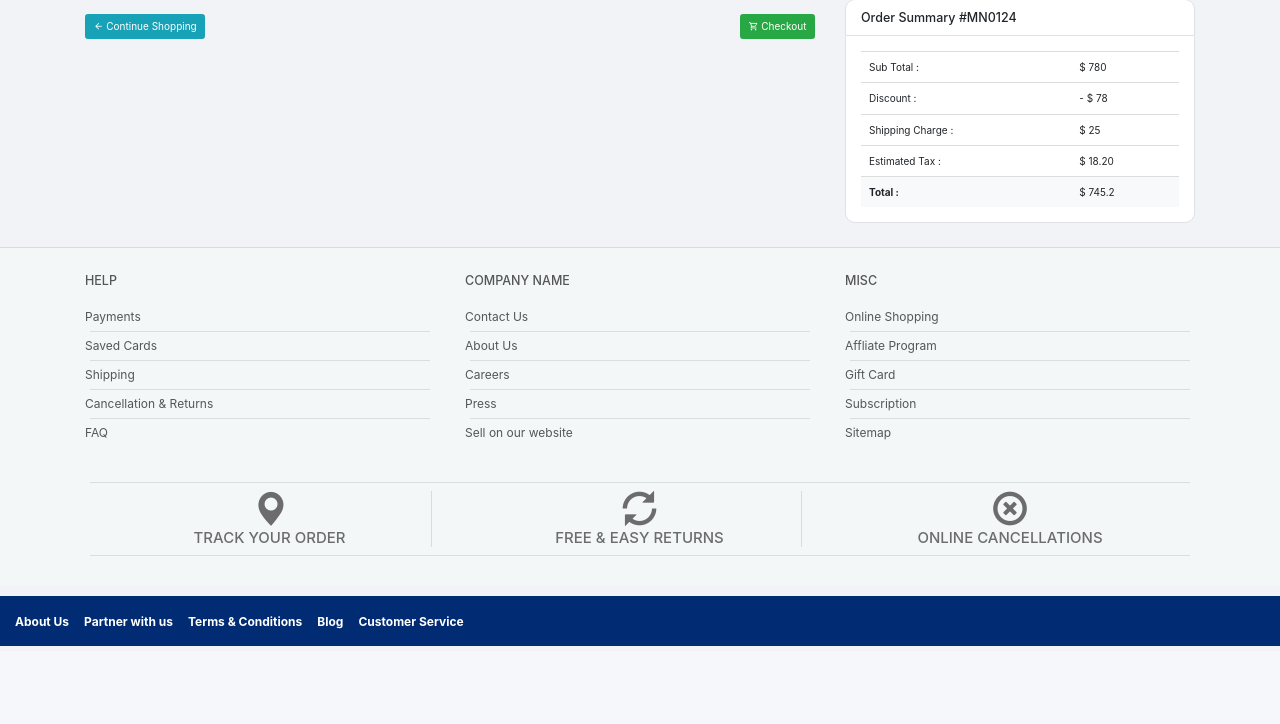
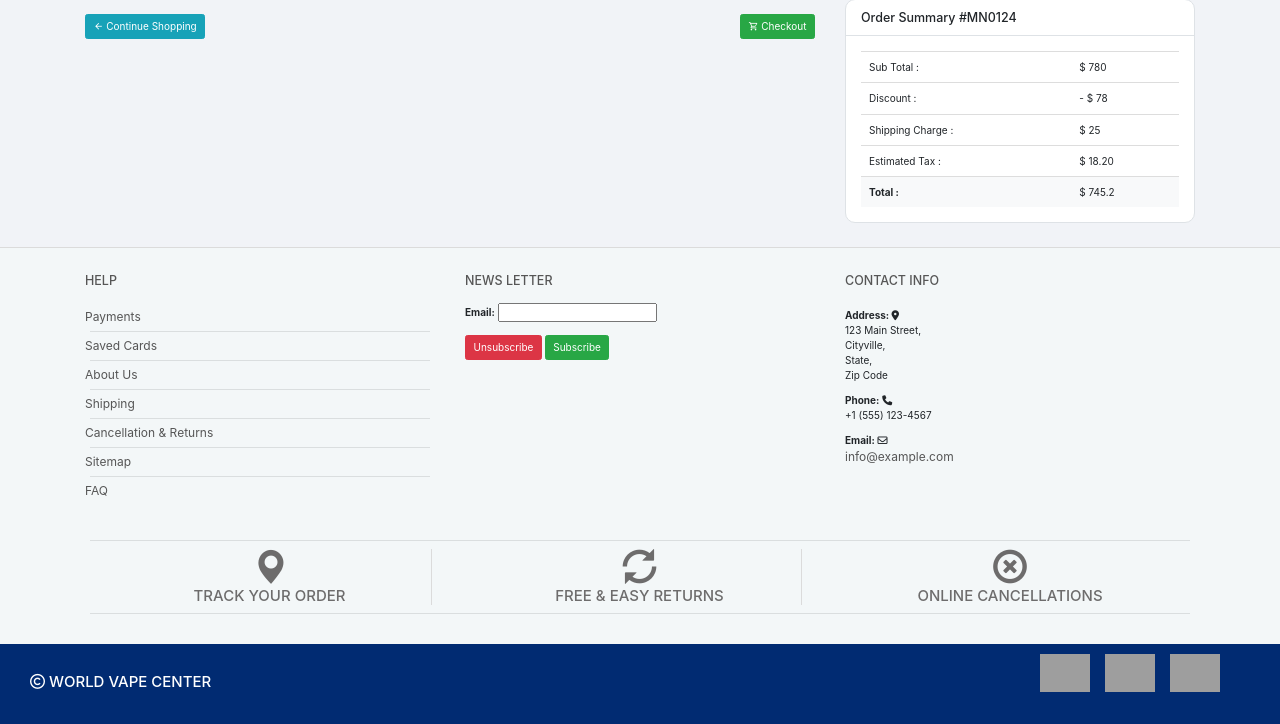
Before and after one commit to jamie33o/world-vape-center, a Django app: page /cart/ in a window 1280 px wide. Shown: the part 149-873 px from the top of the page. Before the commit the page ends 795 px from the top, so only its background shows below. Run offline with Django 3.2, Linux system fonts and the light colour scheme; parts of the project's set-up code (start-up, migrations or seed data) failed here and were passed over; some libraries are stand-ins or nearby versions; grey boxes are pictures that could not be loaded.

Commit message:
Style: add newsletter and social links to footer and copyright

```diff
--- a/templates/ls-footer.html
+++ b/templates/ls-footer.html
@@ -1,3 +1,4 @@
+{% load static %}
 <div class="footer" id="footer-sub">
   <div class="container">
     <div class="row">
@@ -13,6 +14,10 @@
             <hr />
           </li>
           <li>
+            <a href="">About Us</a>
+            <hr />
+          </li>
+          <li>
             <a href="">Shipping</a>
             <hr />
           </li>
@@ -20,53 +25,45 @@
             <a href="">Cancellation & Returns</a>
             <hr />
           </li>
+        <li><a href="">Sitemap</a> <hr /></li>
           <li><a href="">FAQ</a></li>
         </ul>
       </div>
 
       <div class="col-md-4">
-        <h5>COMPANY NAME</h5>
-        <ul>
-          <li>
-            <a href="">Contact Us</a>
-            <hr />
-          </li>
-          <li>
-            <a href="">About Us</a>
-            <hr />
-          </li>
-          <li>
-            <a href="">Careers</a>
-            <hr />
-          </li>
-          <li>
-            <a href="">Press</a>
-            <hr />
-          </li>
-          <li><a href="">Sell on our website</a></li>
-        </ul>
+        <h5 class="mb-4">NEWS LETTER</h5>
+        <div class="nl-msg"></div>
+        <form id="nl_form" method="post">
+          {% csrf_token %}
+          <div class="nl-input-con">
+            {{ newsletter_form.as_p }}
+
+            <button data-url="{% url 'un_subscribe_newsletter' %}" class="sub btn btn-danger mb-3">Unsubscribe</button>
+            <button data-url="{% url 'subscribe_newsletter' %}"  class="sub btn btn-success mb-3">Subscribe</button>
+          </div>
+        </form>
+
+
       </div>
 
       <div class="col-md-4">
-        <h5>MISC</h5>
+        <h5>CONTACT INFO</h5>
         <ul>
           <li>
-            <a href="">Online Shopping</a>
-            <hr />
+            <p>
+              <strong>Address: </strong><i class="fa-solid fa-location-dot"></i><br> 123 Main Street, <br>Cityville, <br>State, <br>Zip Code
+            </p>
           </li>
           <li>
-            <a href="">Affliate Program</a>
-            <hr />
+            <p>
+              <strong>Phone:</strong> <i class="fa-solid fa-phone"></i><br>+1 (555) 123-4567
+            </p>
           </li>
           <li>
-            <a href="">Gift Card</a>
-            <hr />
+            <p>
+              <strong>Email:</strong> <i class="fa-regular fa-envelope"></i><br><a href="mailto:info@example.com">info@example.com</a>
+            </p>
           </li>
-          <li>
-            <a href="">Subscription</a>
-            <hr />
-          </li>
-          <li><a href="">Sitemap</a></li>
         </ul>
       </div>
     </div>
@@ -97,35 +94,20 @@
     <hr style="margin-bottom: 30px; margin-top: 0px; padding: 0px" />
   </div>
 </div>
-<div style="min-height: 50px" id="footer-main">
-  <ul>
-    <li>
-      <a href=""><b>About Us</b></a>
-    </li>
-    <li>
-      <a href=""><b>Partner with us</b></a>
-    </li>
-    <li>
-      <a href=""><b>Terms & Conditions</b></a>
-    </li>
-    <li>
-      <a href=""><b>Blog</b></a>
-    </li>
-    <li>
-      <a href=""><b>Customer Service</b></a>
-    </li>
-  </ul>
-
+<div style="min-height: 80px" class="d-flex justify-content-between" id="footer-main">
+  <div class="ml-5 my-auto text-white ">
+    <h4><i class="fa-regular fa-copyright"></i> WORLD VAPE CENTER</h4>
+  </div>
   <div id="social-menu">
     <ul>
       <li>
-        <a href=""><img style="max-width: 18px; margin-top: -7px" src="" /></a>
+        <a href=""><img style="max-width: 50px; margin-top: -7px" src="{% static 'twitter.png' %}" /></a>
       </li>
       <li>
-        <a href=""><img style="max-width: 18px; margin-top: -7px" src="" /></a>
+        <a href=""><img style="max-width: 50px; margin-top: -7px" src="{% static 'fb.png' %}" /></a>
       </li>
       <li>
-        <a href=""><img style="max-width: 18px; margin-top: -7px" src="" /></a>
+        <a href=""><img style="max-width: 50px; margin-top: -7px" src="{% static 'insta.png' %}" /></a>
       </li>
     </ul>
   </div>
```
